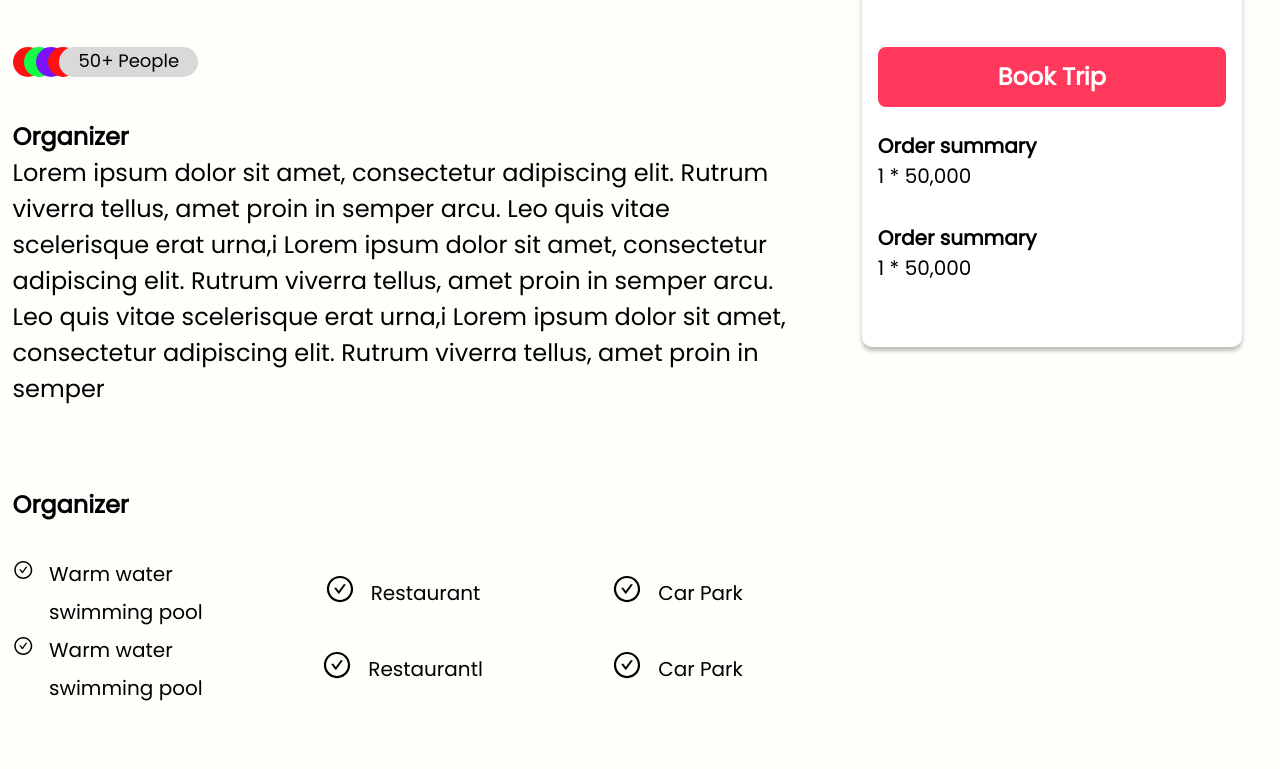
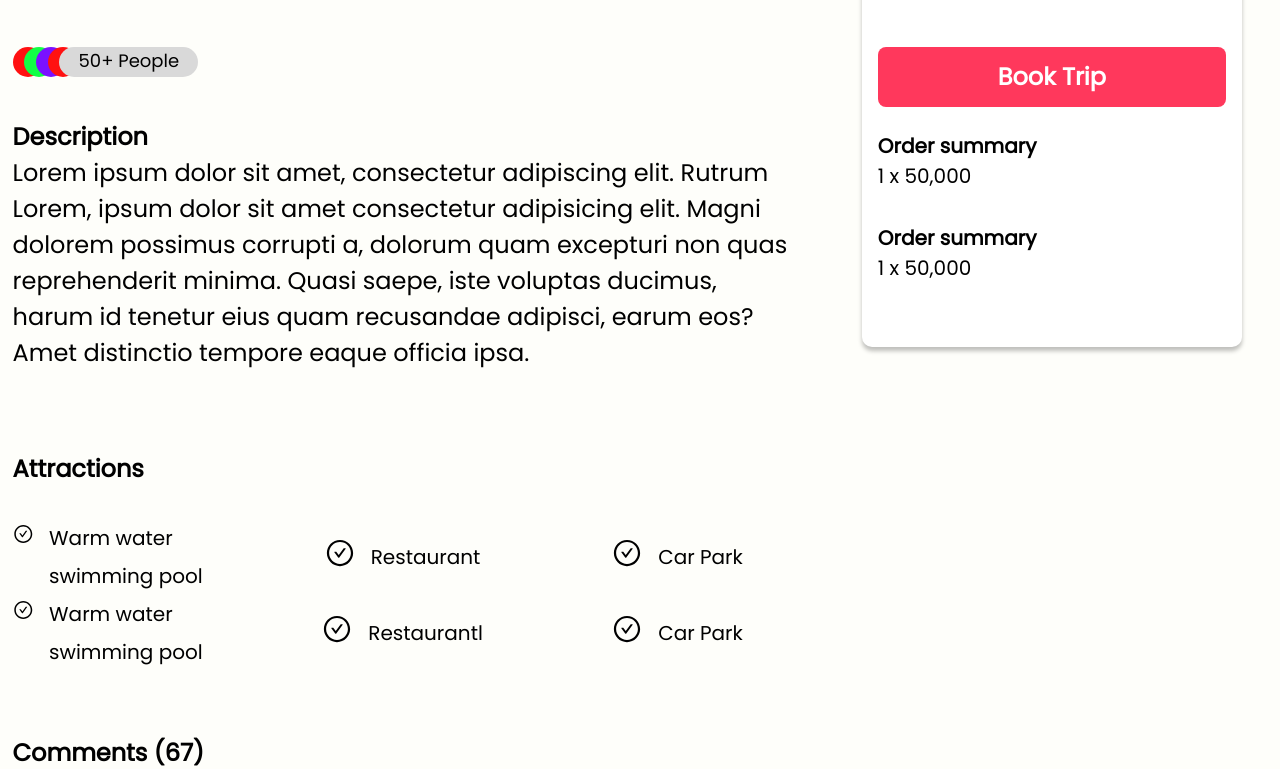
Before and after one commit to Mopharr/TravelBunny, a Next.js app: page /group in a window 1280 px wide. Shown: the part 853-1622 px from the top of the page. Built offline with nearby package versions, Linux system fonts and the light colour scheme.

Commit message:
updated links

```diff
--- a/components/blocks/Card/GroupCard.tsx
+++ b/components/blocks/Card/GroupCard.tsx
@@ -2,7 +2,6 @@ import Image from 'next/image';
 import { GoLocation } from 'react-icons/go';
 import { HiOutlineCalendar, HiOutlineUserCircle } from 'react-icons/hi';
 import { BsCreditCard } from 'react-icons/bs';
-import Test from '../../../assets/images/ik.png';
 import Link from 'next/link';
 
 type Props = {
--- a/pages/group.tsx
+++ b/pages/group.tsx
@@ -57,20 +57,19 @@ const Group = () => (
             </div>
 
             <div className={style.desc}>
-              <h2>Organizer</h2>
+              <h2>Description</h2>
               <p>
                 Lorem ipsum dolor sit amet, consectetur adipiscing elit. Rutrum
-                viverra tellus, amet proin in semper arcu. Leo quis vitae
-                scelerisque erat urna,i Lorem ipsum dolor sit amet, consectetur
-                adipiscing elit. Rutrum viverra tellus, amet proin in semper
-                arcu. Leo quis vitae scelerisque erat urna,i Lorem ipsum dolor
-                sit amet, consectetur adipiscing elit. Rutrum viverra tellus,
-                amet proin in semper
+                Lorem, ipsum dolor sit amet consectetur adipisicing elit. Magni
+                dolorem possimus corrupti a, dolorum quam excepturi non quas
+                reprehenderit minima. Quasi saepe, iste voluptas ducimus, harum
+                id tenetur eius quam recusandae adipisci, earum eos? Amet
+                distinctio tempore eaque officia ipsa.
               </p>
             </div>
 
             <div className={style.drop}>
-              <h2>Organizer</h2>
+              <h2>Attractions</h2>
               <div className={style.pla}>
                 <div className={style.pText}>
                   <AiOutlineCheckCircle className={style.Icon} />{' '}
@@ -99,7 +98,7 @@ const Group = () => (
               </div>
             </div>
             <div className={style.drop}>
-              <h2>Review (67)</h2>
+              <h2>Comments (67)</h2>
 
               <div>
                 <div className={style.orgaN}>
@@ -113,7 +112,7 @@ const Group = () => (
                   Lorem ipsum dolor sit amet consectetur. Eget porttitor neque
                   pellentesque diam. Felis nunc scelerisque nibh enim nec mi
                   viverra diam risus. Laoreet lacus dui vel nisl suspendisse
-                  nisi{' '}
+                  nisi
                 </p>
               </div>
               <div>
@@ -128,7 +127,7 @@ const Group = () => (
                   Lorem ipsum dolor sit amet consectetur. Eget porttitor neque
                   pellentesque diam. Felis nunc scelerisque nibh enim nec mi
                   viverra diam risus. Laoreet lacus dui vel nisl suspendisse
-                  nisi{' '}
+                  nisi
                 </p>
               </div>
             </div>
@@ -155,11 +154,11 @@ const Group = () => (
 
               <div className={style.order}>
                 <h3>Order summary</h3>
-                <span>1 * 50,000</span>
+                <span>1 x 50,000</span>
               </div>
               <div className={style.order}>
                 <h3>Order summary</h3>
-                <span>1 * 50,000</span>
+                <span>1 x 50,000</span>
               </div>
             </div>
           </div>
```
